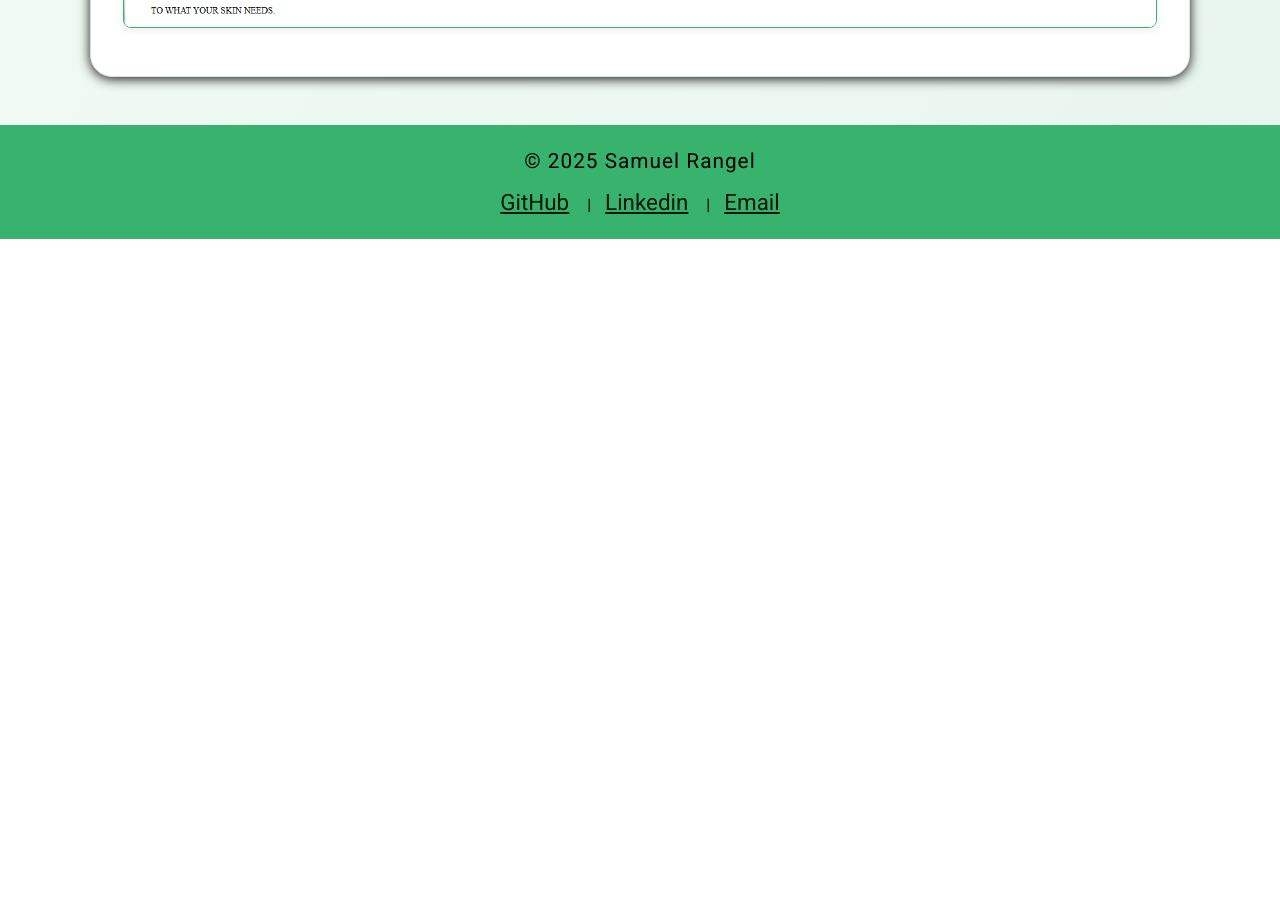
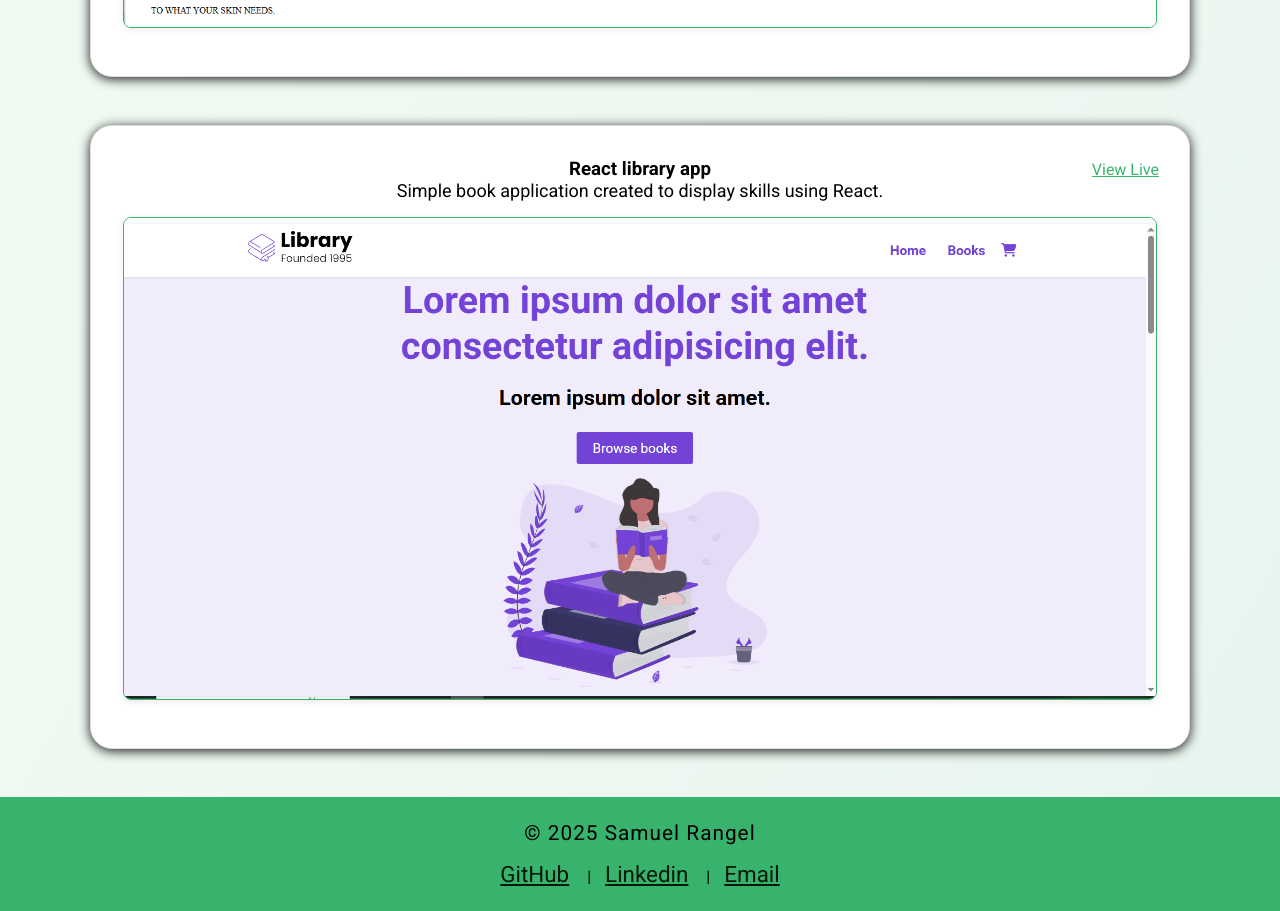
Before and after one commit to Samwell30/samuel-rangel-portolio, a React (Create React App) app: page / in a window 1280 px wide. Shown: the part 2660-3571 px from the top of the page. Before the commit the page ends 2899 px from the top, so only its background shows below. Built offline with nearby package versions, Linux system fonts and the light colour scheme.

Commit message:
added react library

```diff
--- a/src/components/Projects.jsx
+++ b/src/components/Projects.jsx
@@ -2,6 +2,7 @@ import React from "react";
 import blog from "../assets/react blog.png";
 import dnd from "../assets/dnd helper.png"
 import skintric from '../assets/skintric.png'
+import library from '../assets/React Library app.png'
 
 const Projects = () => {
   return (
@@ -76,6 +77,28 @@ const Projects = () => {
           />
         </div>
       </div>
+      <div className="project__box">
+        <div className="project__card">
+          <div className="project__link-topright">
+            <a
+              href="https://skinstric-internship-beta.vercel.app"
+              target="_blank"
+              rel="noopener noreferrer"
+            >
+              <span className="green click">View Live</span>
+            </a>
+          </div>
+          <h3>React library app</h3>
+          <p>
+            Simple book application created to display skills using React.
+          </p>
+          <img
+            src={library}
+            alt="library app screenshot"
+            className="project__image"
+          />
+        </div>
+      </div>
     </section>
   );
 };
```
Also changed, not shown: src/assets/React Library app.png (added).
